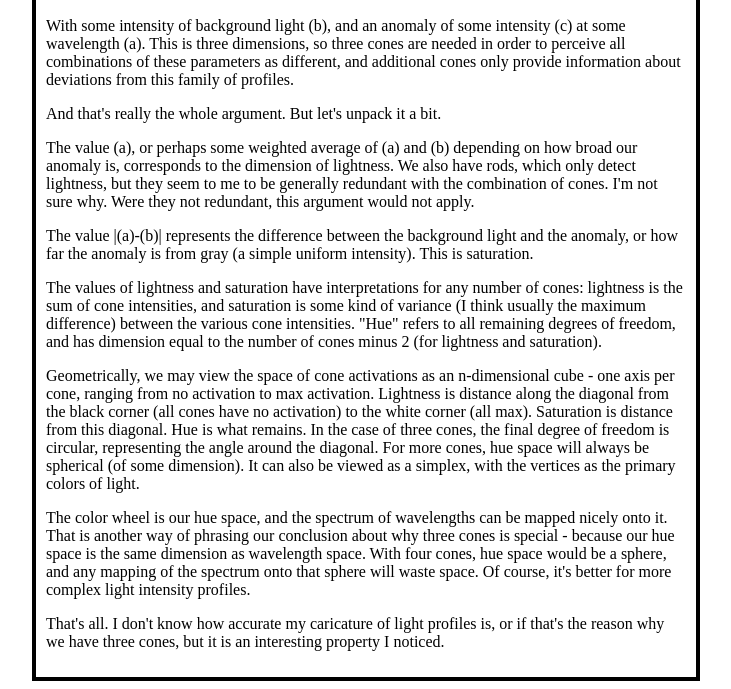
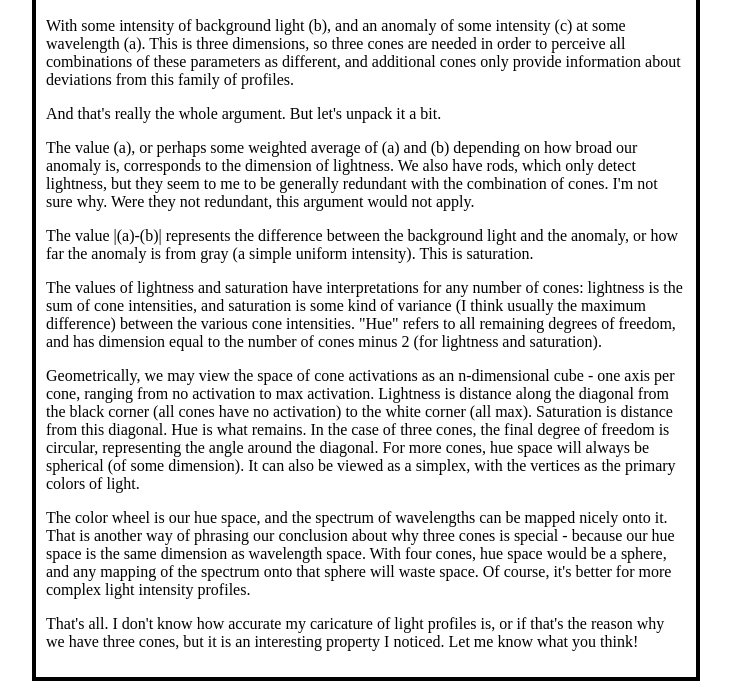
Before and after one commit to thomasporter522/thomasporter522.github.io, a plain HTML site: page blog/posts/Why-Is-Color-3-Dimensional/index.html in a window 1280 px wide. Shown: the part 884-1573 px from the top of the page, without its empty margins (274-1005 px from the left). Drawn offline with Linux system fonts and the light colour scheme.

Commit message:
finished post

```diff
--- a/blog/posts/Why-Is-Color-3-Dimensional/index.html
+++ b/blog/posts/Why-Is-Color-3-Dimensional/index.html
@@ -23,7 +23,7 @@
     <p>The values of lightness and saturation have interpretations for any number of cones: lightness is the sum of cone intensities, and saturation is some kind of variance (I think usually the maximum difference) between the various cone intensities. "Hue" refers to all remaining degrees of freedom, and has dimension equal to the number of cones minus 2 (for lightness and saturation).</p>
     <p>Geometrically, we may view the space of cone activations as an n-dimensional cube - one axis per cone, ranging from no activation to max activation. Lightness is distance along the diagonal from the black corner (all cones have no activation) to the white corner (all max). Saturation is distance from this diagonal. Hue is what remains. In the case of three cones, the final degree of freedom is circular, representing the angle around the diagonal. For more cones, hue space will always be spherical (of some dimension). It can also be viewed as a simplex, with the vertices as the primary colors of light.</p>
     <p>The color wheel is our hue space, and the spectrum of wavelengths can be mapped nicely onto it. That is another way of phrasing our conclusion about why three cones is special - because our hue space is the same dimension as wavelength space. With four cones, hue space would be a sphere, and any mapping of the spectrum onto that sphere will waste space. Of course, it's better for more complex light intensity profiles.</p>
-    <p>That's all. I don't know how accurate my caricature of light profiles is, or if that's the reason why we have three cones, but it is an interesting property I noticed.</p>
+    <p>That's all. I don't know how accurate my caricature of light profiles is, or if that's the reason why we have three cones, but it is an interesting property I noticed. Let me know what you think!</p>
 </div>
 </body>
 </html>
```
